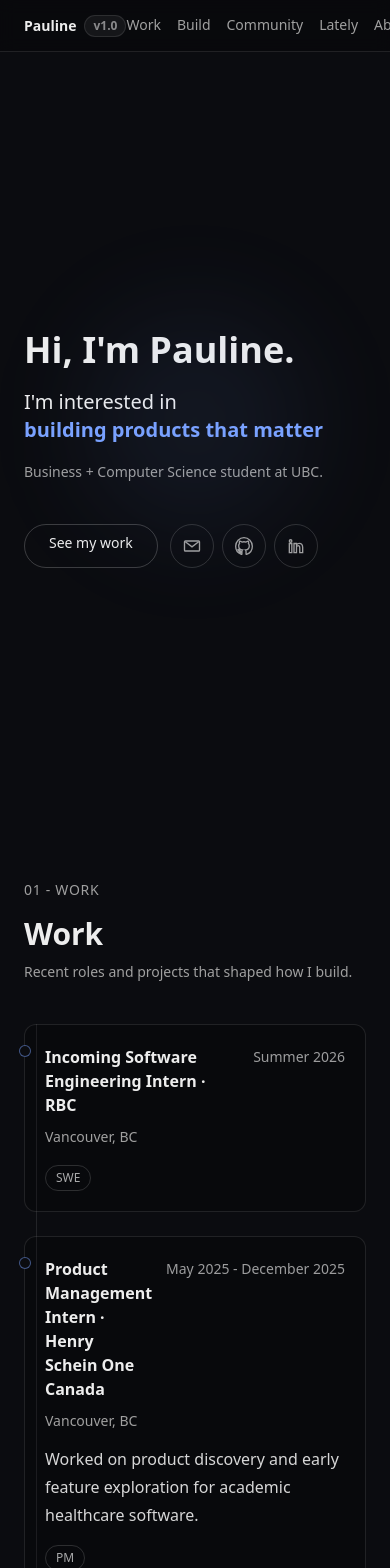
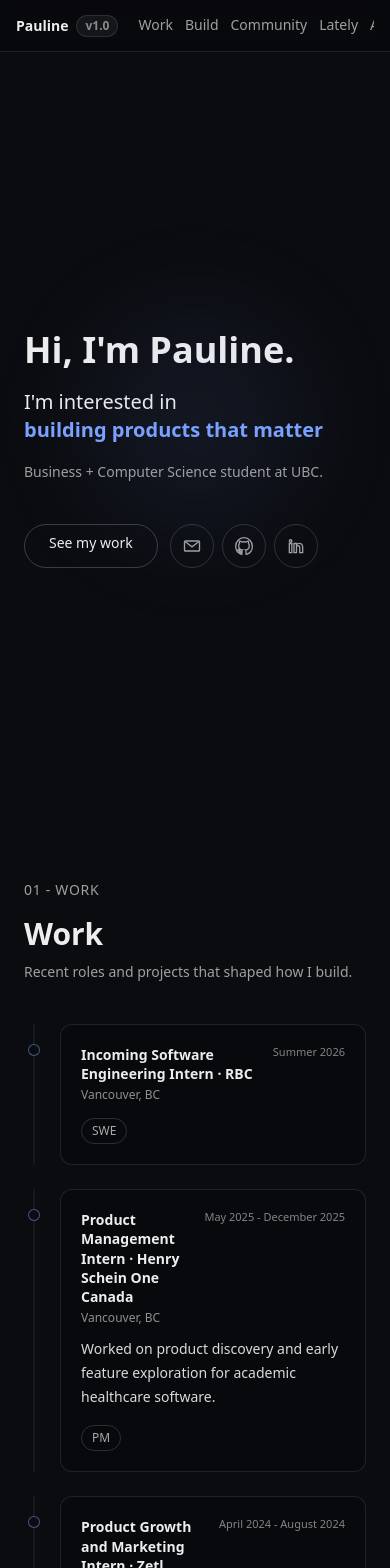
Before and after one commit to pauline-ongchan/portfoliov-2, a Next.js app: page / in a window 390 px wide. Shown: the top 1568 px of the page. Built offline with nearby package versions, Linux system fonts and the light colour scheme.

Commit message:
fix mobile

```diff
--- a/components/Build.tsx
+++ b/components/Build.tsx
@@ -16,15 +16,15 @@ export default function Build() {
 
   return (
     <div className="grid gap-8 md:grid-cols-[28%_1fr] md:gap-12">
-      <div className="md:sticky md:top-[80px]">
-        <div className="flex gap-2 overflow-x-auto pb-2 text-sm text-muted md:block md:space-y-2 md:overflow-visible">
+      <div className="min-w-0 md:sticky md:top-[80px]">
+        <div className="flex gap-3 overflow-x-auto whitespace-nowrap pb-2 text-sm text-muted [-webkit-overflow-scrolling:touch] [scrollbar-width:none] [&::-webkit-scrollbar]:hidden md:block md:space-y-2 md:overflow-visible md:whitespace-normal">
           {projects.map((project) => {
             const isActive = selectedSlug === project.slug;
             return (
               <button
                 key={project.slug}
                 type="button"
-                className={`min-h-[44px] shrink-0 rounded-full border px-4 py-2 text-left transition-colors duration-200 focus-ring md:w-full md:rounded-none md:border-0 md:border-l-2 md:px-0 md:py-2 md:pl-4 ${
+                className={`min-h-[44px] flex-none rounded-full border px-4 py-2 text-left transition-colors duration-200 focus-ring md:w-full md:rounded-none md:border-0 md:border-l-2 md:px-0 md:py-2 md:pl-4 ${
                   isActive
                     ? 'border-accent text-foreground'
                     : 'border-white/15 text-muted hover:text-foreground md:border-transparent'
@@ -44,7 +44,7 @@ export default function Build() {
           })}
         </div>
       </div>
-      <div className="rounded-card border border-white/10 bg-black/20 p-6 md:p-8">
+      <div className="min-h-0 w-full max-w-none rounded-card border border-white/10 bg-black/20 p-5 md:p-8">
         {selectedProject ? (
           <BuildProjectChapter project={selectedProject} />
         ) : (
--- a/components/Community.tsx
+++ b/components/Community.tsx
@@ -64,7 +64,11 @@ export default function Community() {
       <div
         className={`overflow-hidden ${
           prefersReducedMotion ? 'transition-none' : 'transition-all duration-[250ms] ease-out'
-        } ${expanded ? 'max-h-[480px] opacity-100' : 'max-h-0 opacity-0'}`}
+        } ${
+          expanded
+            ? 'max-h-[70vh] overflow-y-auto opacity-100 md:max-h-[480px] md:overflow-visible'
+            : 'max-h-0 overflow-hidden opacity-0'
+        }`}
         aria-hidden={!expanded}
       >
         <div className="rounded-card border border-white/10 bg-black/15">
--- a/components/Nav.tsx
+++ b/components/Nav.tsx
@@ -23,7 +23,7 @@ export default function Nav() {
 
   return (
     <nav className="fixed inset-x-0 top-0 z-50">
-      <div className="mx-auto flex h-[52px] items-center justify-between border-b border-white/10 bg-black/20 px-6 backdrop-blur md:h-[56px]">
+      <div className="mx-auto flex h-[52px] items-center justify-between gap-3 border-b border-white/10 bg-black/20 px-4 backdrop-blur sm:px-6 md:h-[56px]">
         <button
           type="button"
           className="flex items-center gap-2 text-sm font-semibold text-foreground focus-ring"
@@ -38,7 +38,7 @@ export default function Nav() {
             v1.0
           </span>
         </button>
-        <div className="flex items-center gap-4 text-sm text-muted md:gap-6">
+        <div className="ml-2 flex min-w-0 items-center gap-3 overflow-x-auto whitespace-nowrap text-sm text-muted [-webkit-overflow-scrolling:touch] [scrollbar-width:none] [&::-webkit-scrollbar]:hidden md:ml-0 md:gap-6 md:overflow-visible">
           {navLinks.map((link) => {
             const isActive = showHighlight && activeId === link.id;
             return (
--- a/components/WorkTimeline.tsx
+++ b/components/WorkTimeline.tsx
@@ -10,11 +10,13 @@ export default function WorkTimeline() {
 
   return (
     <div className="relative min-w-0">
-      <div className="absolute left-3 top-0 h-full w-px bg-white/10 md:hidden" />
       <div className="space-y-6 md:space-y-8">
         {work.map((entry) => (
-          <div key={entry.id} className="group relative min-w-0 md:grid md:grid-cols-[56px_1fr] md:gap-6">
-            <div className="relative hidden md:block">
+          <div
+            key={entry.id}
+            className="group relative grid min-w-0 grid-cols-[20px_1fr] gap-4 md:grid-cols-[56px_1fr] md:gap-6"
+          >
+            <div className="relative min-h-full">
               <div className="absolute left-1/2 top-0 h-full w-px -translate-x-1/2 bg-white/10" />
               <div
                 className={`absolute left-1/2 top-5 h-3 w-3 -translate-x-1/2 rounded-full border border-accent/50 bg-base transition-colors duration-200 ${
@@ -28,18 +30,21 @@ export default function WorkTimeline() {
                 prefersReducedMotion ? '' : 'hover:border-white/25 hover:shadow-soft'
               }`}
             >
-              <div className="absolute left-0 top-5 h-3 w-3 -translate-x-1/2 rounded-full border border-accent/50 bg-base md:hidden" />
-              <div className="flex items-start justify-between gap-4">
-                <h3 className="min-w-0 text-base font-semibold text-foreground">
+              <div className="flex items-start justify-between gap-3">
+                <h3 className="min-w-0 text-sm font-semibold leading-snug text-foreground md:text-base">
                   {entry.role} · {entry.company}
                 </h3>
-                <div className="shrink-0 text-meta">{entry.dates}</div>
+                <div className="shrink-0 text-[11px] leading-tight text-white/50 md:text-sm md:leading-6">
+                  {entry.dates}
+                </div>
               </div>
               {entry.location ? (
-                <p className="mt-2 text-subtitle">{entry.location}</p>
+                <p className="mt-1 text-xs leading-tight text-white/55 md:mt-2 md:text-sm md:leading-6">
+                  {entry.location}
+                </p>
               ) : null}
-              <p className="mt-3 text-body">{entry.summary}</p>
-              <ul className="mt-3 space-y-2 text-body">
+              <p className="mt-3 text-sm leading-6 text-white/85 md:text-base md:leading-7">{entry.summary}</p>
+              <ul className="mt-3 space-y-2 text-sm leading-6 text-white/85 md:text-base md:leading-7">
                 {entry.bullets.slice(0, 2).map((bullet) => (
                   <li key={bullet}>- {bullet}</li>
                 ))}
--- a/data/site.ts
+++ b/data/site.ts
@@ -20,7 +20,7 @@ export const site = {
       description: "Born and raised. Always home."
     },
     {
-      country: "🇸🇬 Singapore (2018 - 2022)",
+      country: "🇸🇬 Singapore (2018-2022)",
       description: "High School. Fell in love with ultimate. "
     },
     {
```
Also changed, not shown: 1 other file (tests, documents, lock files or other folders).
